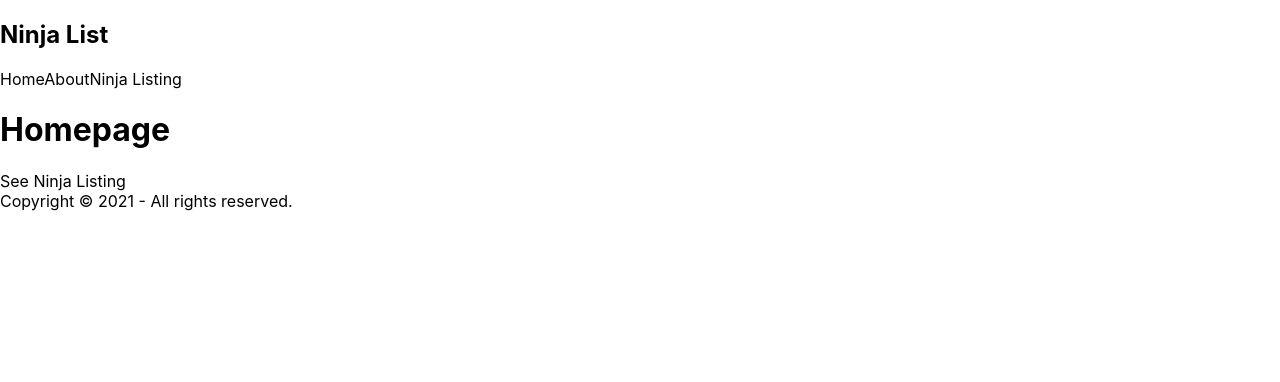
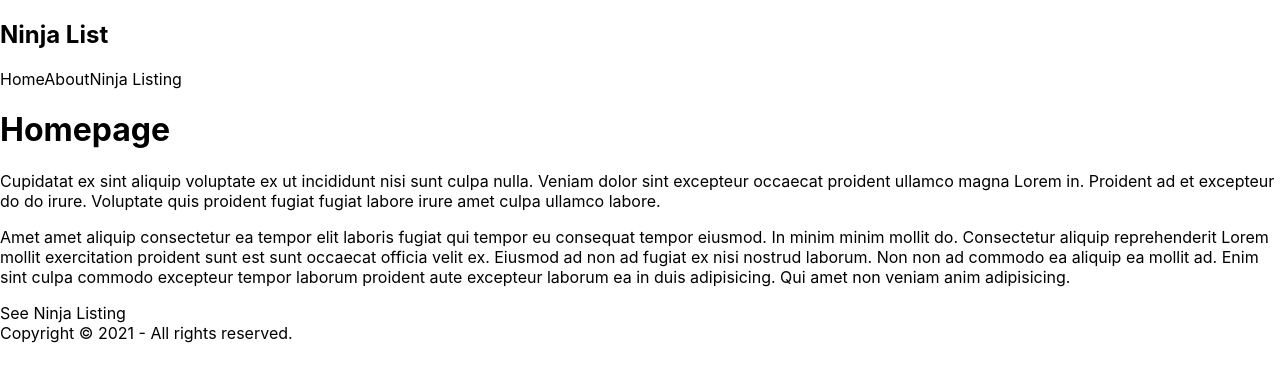
Before and after one commit to omdxp/ninjalist, a Next.js app: page / in a window 1280 px wide. Shown: the top 382 px of the page. Built offline with nearby package versions, Linux system fonts and the light colour scheme.

Commit message:
create layout component

```diff
--- /dev/null
+++ b/comps/layout.js
@@ -0,0 +1,14 @@
+import Footer from "./footer";
+import Navbar from "./navbar";
+
+const Layout = ({ children }) => {
+  return (
+    <div className="content">
+      <Navbar />
+      {children}
+      <Footer />
+    </div>
+  );
+};
+
+export default Layout;
--- a/pages/_app.js
+++ b/pages/_app.js
@@ -1,7 +1,13 @@
-import '../styles/globals.css'
+import "../styles/globals.css";
+
+import Layout from "../comps/layout";
 
 function MyApp({ Component, pageProps }) {
-  return <Component {...pageProps} />
+  return (
+    <Layout>
+      <Component {...pageProps} />
+    </Layout>
+  );
 }
 
-export default MyApp
+export default MyApp;
--- a/pages/index.js
+++ b/pages/index.js
@@ -8,12 +8,25 @@ import styles from "../styles/Home.module.css";
 export default function Home() {
   return (
     <div>
-      <Navbar />
       <h1>Homepage</h1>
+      <p>
+        Cupidatat ex sint aliquip voluptate ex ut incididunt nisi sunt culpa
+        nulla. Veniam dolor sint excepteur occaecat proident ullamco magna Lorem
+        in. Proident ad et excepteur do do irure. Voluptate quis proident fugiat
+        fugiat labore irure amet culpa ullamco labore.
+      </p>
+      <p>
+        Amet amet aliquip consectetur ea tempor elit laboris fugiat qui tempor
+        eu consequat tempor eiusmod. In minim minim mollit do. Consectetur
+        aliquip reprehenderit Lorem mollit exercitation proident sunt est sunt
+        occaecat officia velit ex. Eiusmod ad non ad fugiat ex nisi nostrud
+        laborum. Non non ad commodo ea aliquip ea mollit ad. Enim sint culpa
+        commodo excepteur tempor laborum proident aute excepteur laborum ea in
+        duis adipisicing. Qui amet non veniam anim adipisicing.
+      </p>
       <Link href="/ninjas">
         <a>See Ninja Listing</a>
       </Link>
-      <Footer />
     </div>
   );
 }
```
